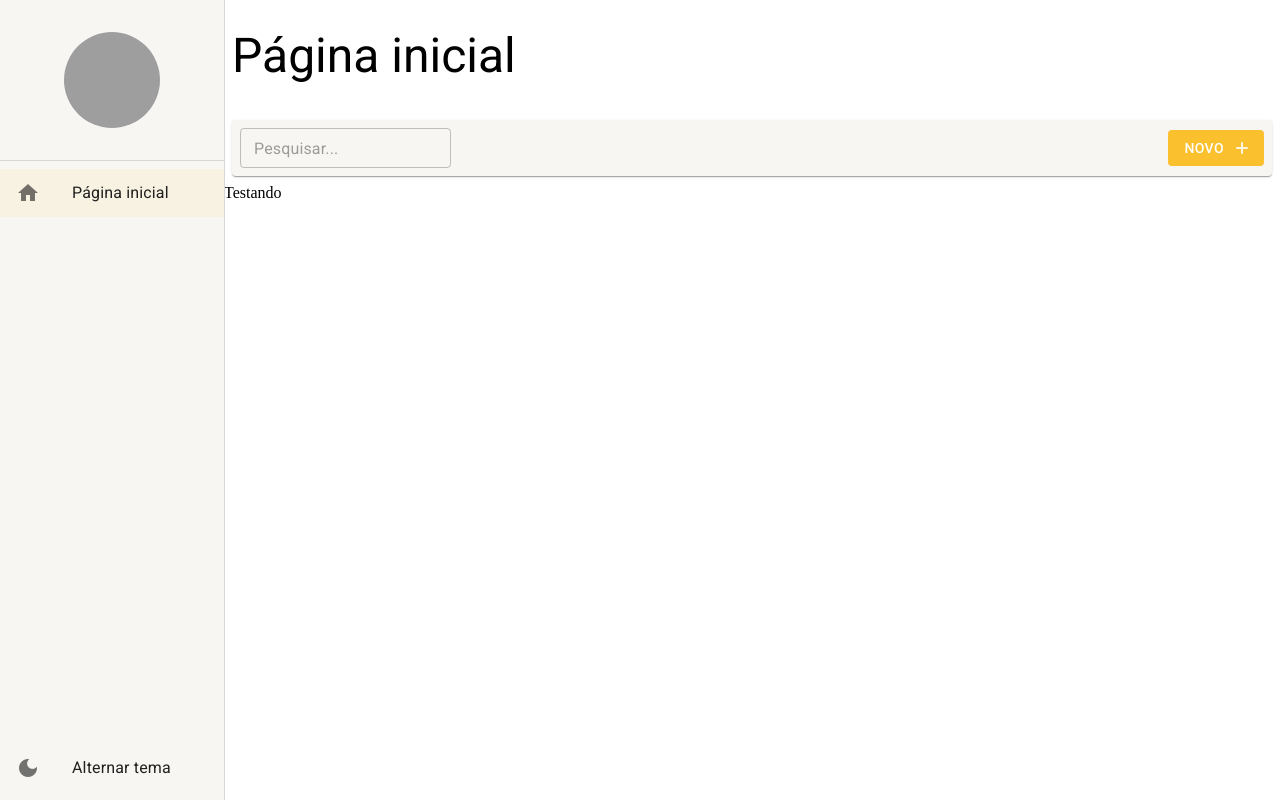
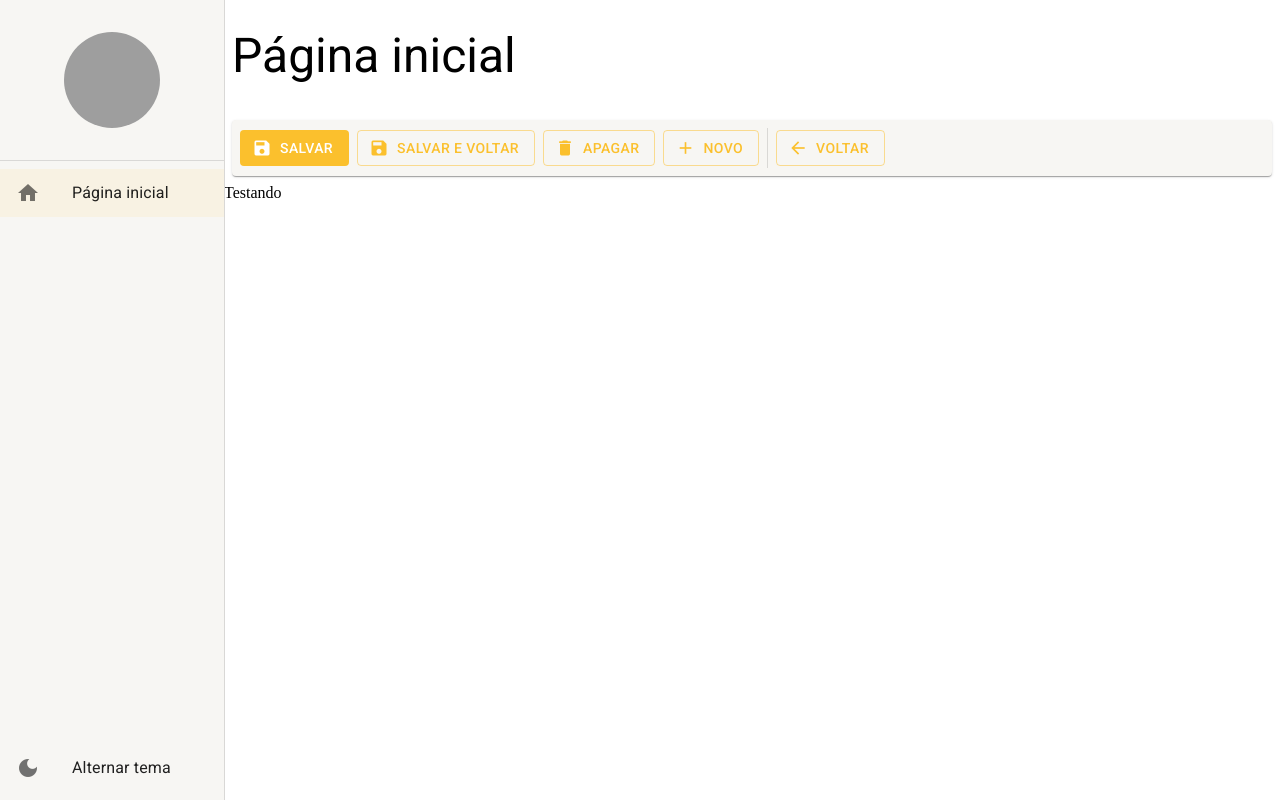
Before and after one commit to MarinaGV93/React-MaterialUI, a React (Create React App) app: page /pagina-inicial in a window 1280 px wide. Built offline with nearby package versions, Linux system fonts and the light colour scheme; grey boxes are pictures that could not be loaded.

Commit message:
Ferramentas de detalhe

```diff
--- a/src/pages/dashboard/Dashboard.tsx
+++ b/src/pages/dashboard/Dashboard.tsx
@@ -1,16 +1,17 @@
-import { FerramentasDaListagem } from "../../shared/components";
+import { FerramentasDeDetalhe } from "../../shared/components/ferramentas-de-detalhe/FerramentasDeDetalhe";
 import { LayoutBaseDePagina } from "../../shared/layouts";
 
 export const Dashboard = () => {
   return (
     <LayoutBaseDePagina
       titulo="Página inicial"
-      barraDeFerramentas={
-        <FerramentasDaListagem
-          mostrarInputBusca
-          // textoBotaoNovo="Nova"
-        />
-      }
+      barraDeFerramentas={(
+        // <FerramentasDaListagem
+        //   mostrarInputBusca
+        //   // textoBotaoNovo="Nova"
+        // />
+        <FerramentasDeDetalhe/>
+      )}
     >
       Testando
     </LayoutBaseDePagina>
--- /dev/null
+++ b/src/shared/components/ferramentas-de-detalhe/FerramentasDeDetalhe.tsx
@@ -0,0 +1,61 @@
+import { Box, Button, Divider, Icon, Paper, useTheme } from "@mui/material";
+
+export const FerramentasDeDetalhe: React.FC = () => {
+  const theme = useTheme();
+
+  return (
+    <Box
+      component={Paper}
+      display="flex"
+      alignItems="center"
+      height={theme.spacing(5)}
+      marginX={1}
+      padding={1}
+      paddingX={1}
+      gap={1}
+    >
+      <Button
+        color="primary"
+        disableElevation
+        variant="contained"
+        startIcon={<Icon>save</Icon>}
+      >
+        Salvar
+      </Button>
+      <Button
+        color="primary"
+        disableElevation
+        variant="outlined"
+        startIcon={<Icon>save</Icon>}
+      >
+        Salvar e voltar
+      </Button>
+      <Button
+        color="primary"
+        disableElevation
+        variant="outlined"
+        startIcon={<Icon>delete</Icon>}
+      >
+        Apagar
+      </Button>
+      <Button
+        color="primary"
+        disableElevation
+        variant="outlined"
+        startIcon={<Icon>add</Icon>}
+      >
+        Novo
+      </Button>
+
+      <Divider variant="middle" orientation="vertical" />
+      <Button
+        color="primary"
+        disableElevation
+        variant="outlined"
+        startIcon={<Icon>arrow_back</Icon>}
+      >
+        Voltar
+      </Button>
+    </Box>
+  );
+};
--- a/src/shared/components/index.ts
+++ b/src/shared/components/index.ts
@@ -1,3 +1,4 @@
 // Export para tudo
 export * from "./menu-lateral/MenuLateral";
-export * from "./ferramentas-da-listagem/FerramentasaListagem";
+export * from "./ferramentas-da-listagem/FerramentasDaListagem";
+export * from "./ferramentas-de-detalhe/FerramentasDeDetalhe"
```
Also changed, not shown: src/shared/components/ferramentas-da-listagem/FerramentasDaListagem.tsx (renamed from src/shared/components/ferramentas-da-listagem/FerramentasaListagem.tsx).
